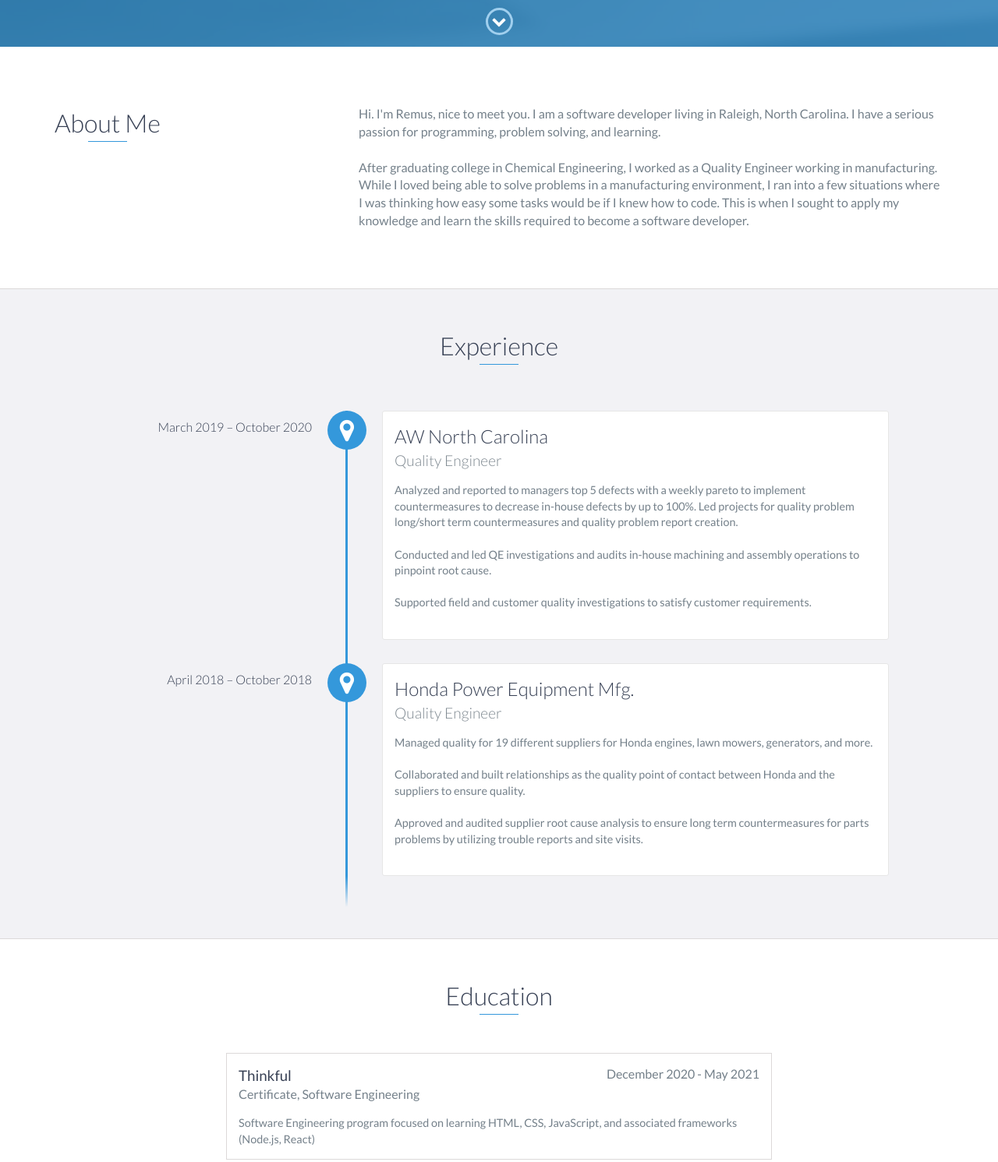
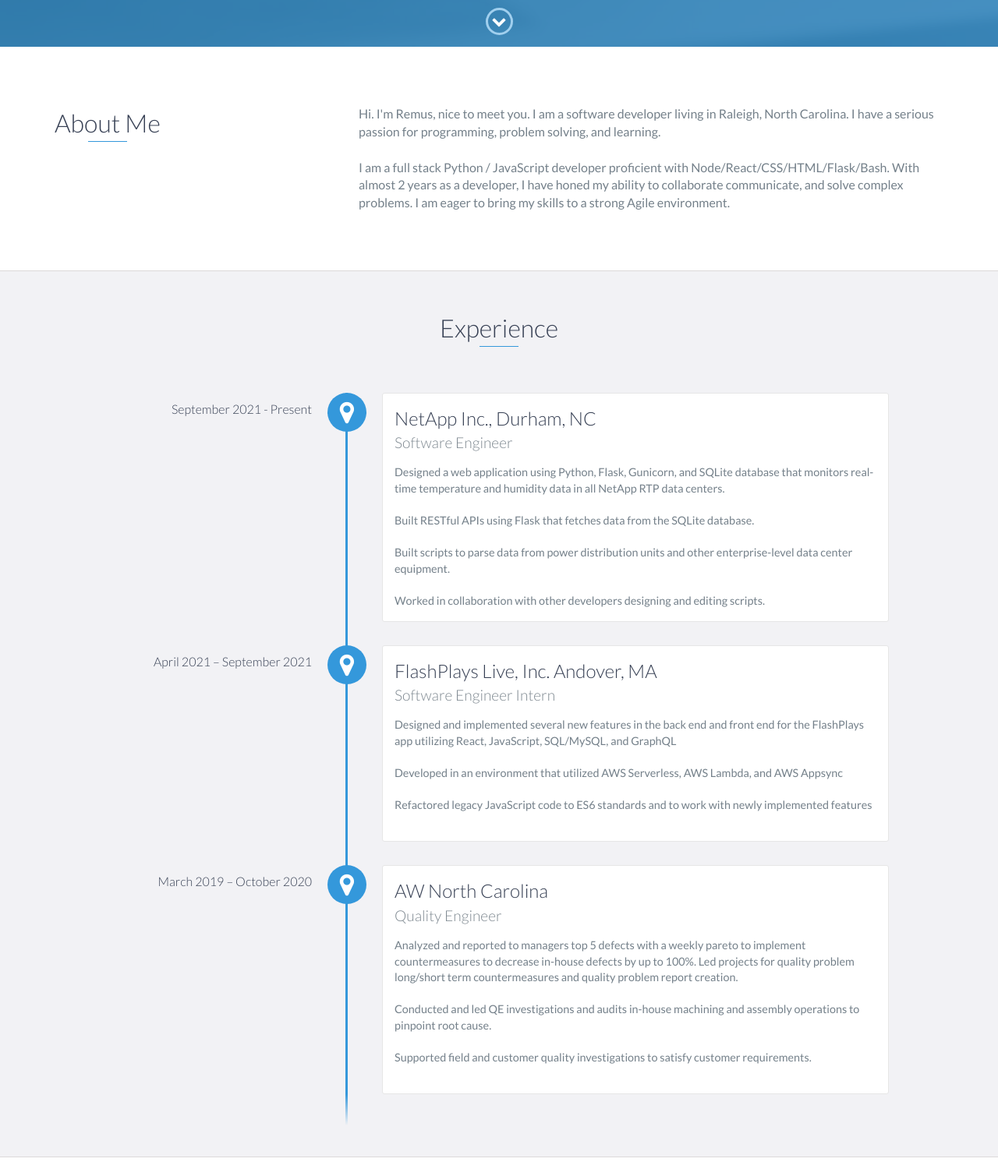
Before and after one commit to remdeveloper/portfolio-remus, a website: page index.html in a window 1280 px wide. Shown: the part 740-2231 px from the top of the page at 78% size. Drawn offline with nearby package versions, Linux system fonts and the light colour scheme.

Commit message:
updating for 2022

```diff
--- a/index.html
+++ b/index.html
@@ -52,7 +52,12 @@
       <div id="lead-content">
         <h1>Remus Lee</h1>
         <h2>Software Engineer</h2>
-        <a href="https://docs.google.com/document/d/1OV3DUCxwFsXpQGUJQx_R5DlKG1ySNeM5J-b-TZPqgrY" class="btn-rounded-white" target="_blank">Link to Resume</a>
+        <a
+          href="https://docs.google.com/document/d/1OV3DUCxwFsXpQGUJQx_R5DlKG1ySNeM5J-b-TZPqgrY"
+          class="btn-rounded-white"
+          target="_blank"
+          >Link to Resume</a
+        >
       </div>
       <!-- End #lead-content -->
 
@@ -79,12 +84,11 @@
               in Raleigh, North Carolina. I have a serious passion for
               programming, problem solving, and learning. <br /><br />
 
-              After graduating college in Chemical Engineering, I worked as a
-              Quality Engineer working in manufacturing. While I loved being
-              able to solve problems in a manufacturing environment, I ran into
-              a few situations where I was thinking how easy some tasks would be
-              if I knew how to code. This is when I sought to apply my knowledge
-              and learn the skills required to become a software developer.
+              I am a full stack Python / JavaScript developer proficient with
+              Node/React/CSS/HTML/Flask/Bash. With almost 2 years as a
+              developer, I have honed my ability to collaborate communicate, and
+              solve complex problems. I am eager to bring my skills to a strong
+              Agile environment.
             </p>
           </div>
         </div>
@@ -95,6 +99,40 @@
     <div id="experience" class="background-alt">
       <h2 class="heading">Experience</h2>
       <div id="experience-timeline">
+        <div data-date="September 2021 - Present">
+          <h3>NetApp Inc., Durham, NC</h3>
+          <h4>Software Engineer</h4>
+          <p>
+            Designed a web application using Python, Flask, Gunicorn, and SQLite
+            database that monitors real-time temperature and humidity data in
+            all NetApp RTP data centers.
+            <br /><br />
+            Built RESTful APIs using Flask that fetches data from the SQLite
+            database.
+            <br /><br />
+            Built scripts to parse data from power distribution units and other
+            enterprise-level data center equipment.
+            <br /><br />
+            Worked in collaboration with other developers designing and editing
+            scripts.
+          </p>
+        </div>
+        <div data-date="April 2021 – September 2021">
+          <h3>FlashPlays Live, Inc. Andover, MA</h3>
+          <h4>Software Engineer Intern</h4>
+          <p>
+            Designed and implemented several new features in the back end and
+            front end for the FlashPlays app utilizing React, JavaScript,
+            SQL/MySQL, and GraphQL
+            <br /><br />
+            Developed in an environment that utilized AWS Serverless, AWS
+            Lambda, and AWS Appsync
+            <br /><br />
+            Refactored legacy JavaScript code to ES6 standards and to work with
+            newly implemented features
+            <br /><br />
+          </p>
+        </div>
         <div data-date="March 2019 – October 2020">
           <h3>AW North Carolina</h3>
           <h4>Quality Engineer</h4>
@@ -107,20 +145,6 @@
             and assembly operations to pinpoint root cause. <br /><br />
             Supported field and customer quality investigations to satisfy
             customer requirements. <br /><br />
-          </p>
-        </div>
-
-        <div data-date="April 2018 – October 2018">
-          <h3>Honda Power Equipment Mfg.</h3>
-          <h4>Quality Engineer</h4>
-          <p>
-            Managed quality for 19 different suppliers for Honda engines, lawn
-            mowers, generators, and more. <br /><br />
-            Collaborated and built relationships as the quality point of contact
-            between Honda and the suppliers to ensure quality. <br /><br />
-            Approved and audited supplier root cause analysis to ensure long
-            term countermeasures for parts problems by utilizing trouble reports
-            and site visits. <br /><br />
           </p>
         </div>
       </div>
@@ -159,7 +183,6 @@
         </ul>
       </div>
       <!-- End .education-block -->
-
     </div>
     <!-- End #education -->
 
@@ -190,8 +213,6 @@
             <!-- End .project-info -->
           </div>
           <!-- End .project -->
-
-
 
           <div class="project shadow-large">
             <div class="project-image">
@@ -243,8 +264,6 @@
           </div>
           <!-- End .project -->
 
-
-
           <div class="project shadow-large">
             <div class="project-image">
               <img src="images/flashcard.png" width="300" height="300" />
@@ -263,9 +282,6 @@
             <!-- End .project-info -->
           </div>
           <!-- End .project -->
-
-
-
 
           <div class="project shadow-large">
             <div class="project-image">
```
